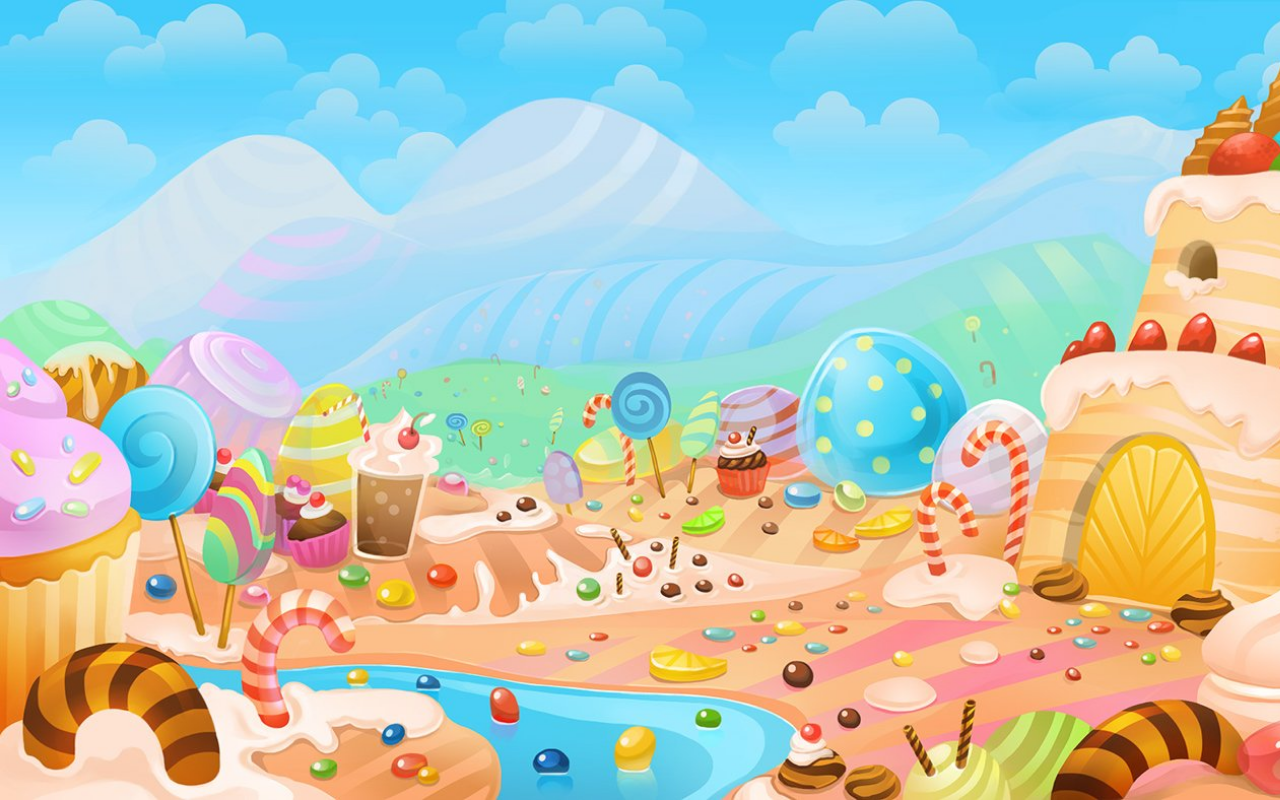
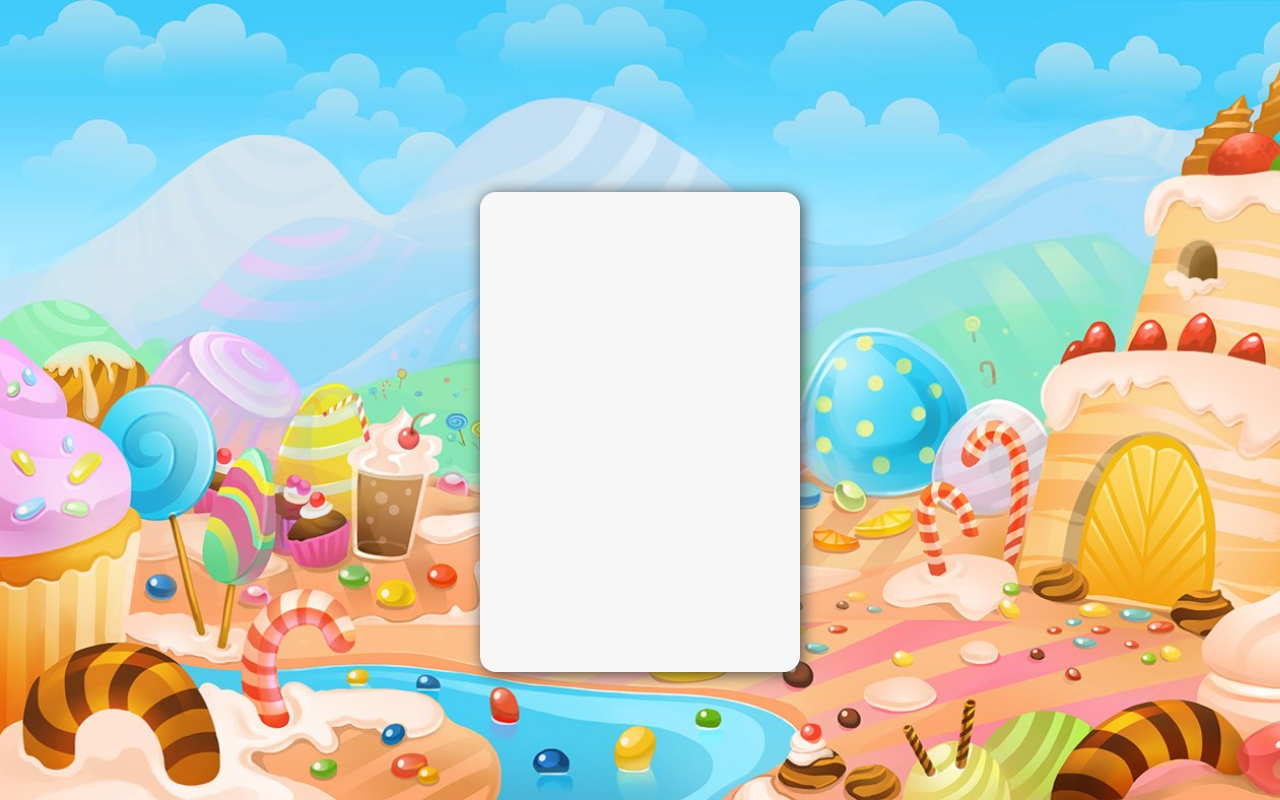
Before and after one commit to Chuabacca/candy-deck, a plain HTML site: page index.html in a window 1280 px wide. Drawn offline with Linux system fonts and the light colour scheme.

Commit message:
Updated CSS to match new element ID.

```diff
--- a/index.html
+++ b/index.html
@@ -17,7 +17,7 @@
     height: 100%;
     width: 100%;
   }
-  #card {
+  #card-area {
     background: #F7F7F7;
     border-radius: 1rem;
     -moz-box-shadow:    2px 2px 15px #444;
```
